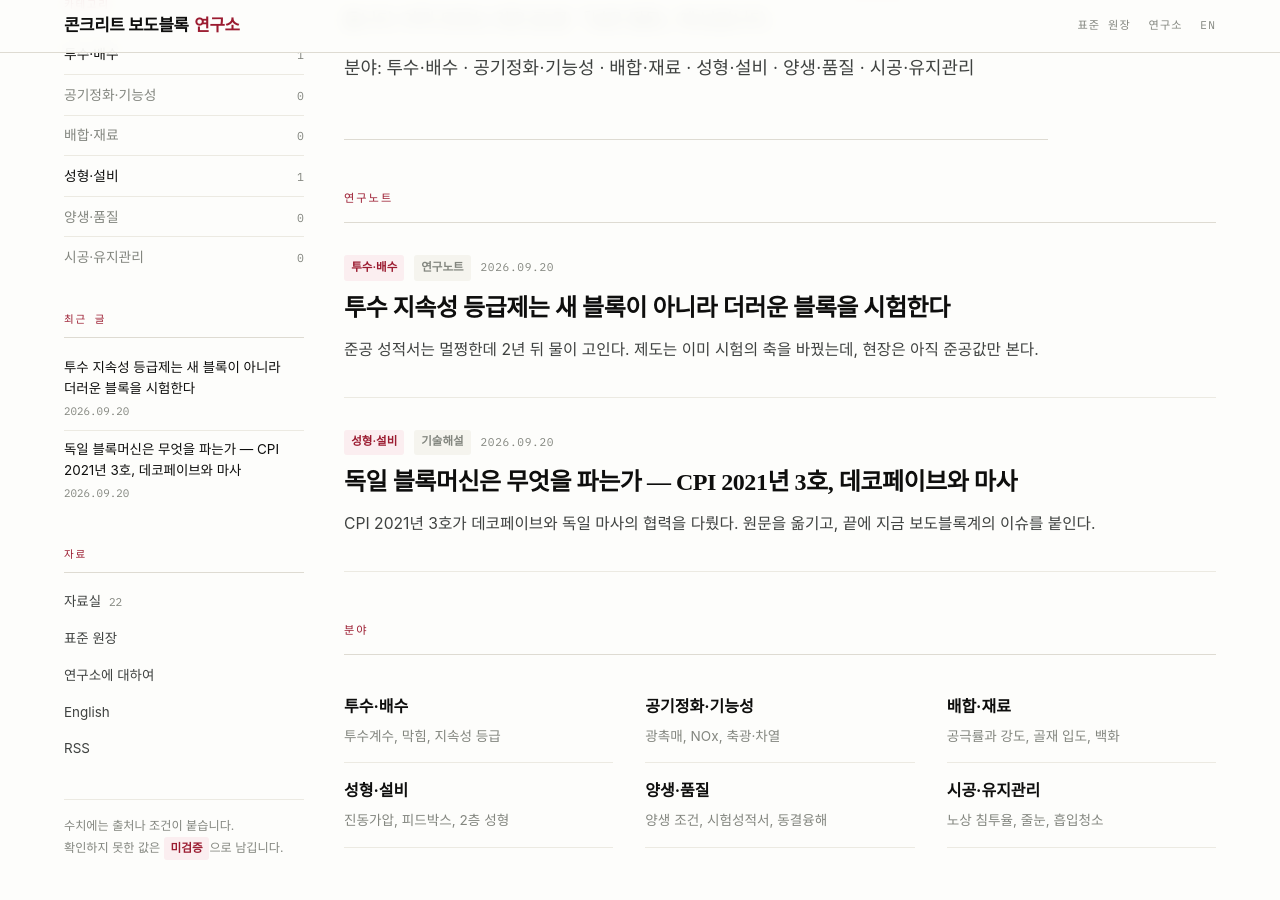
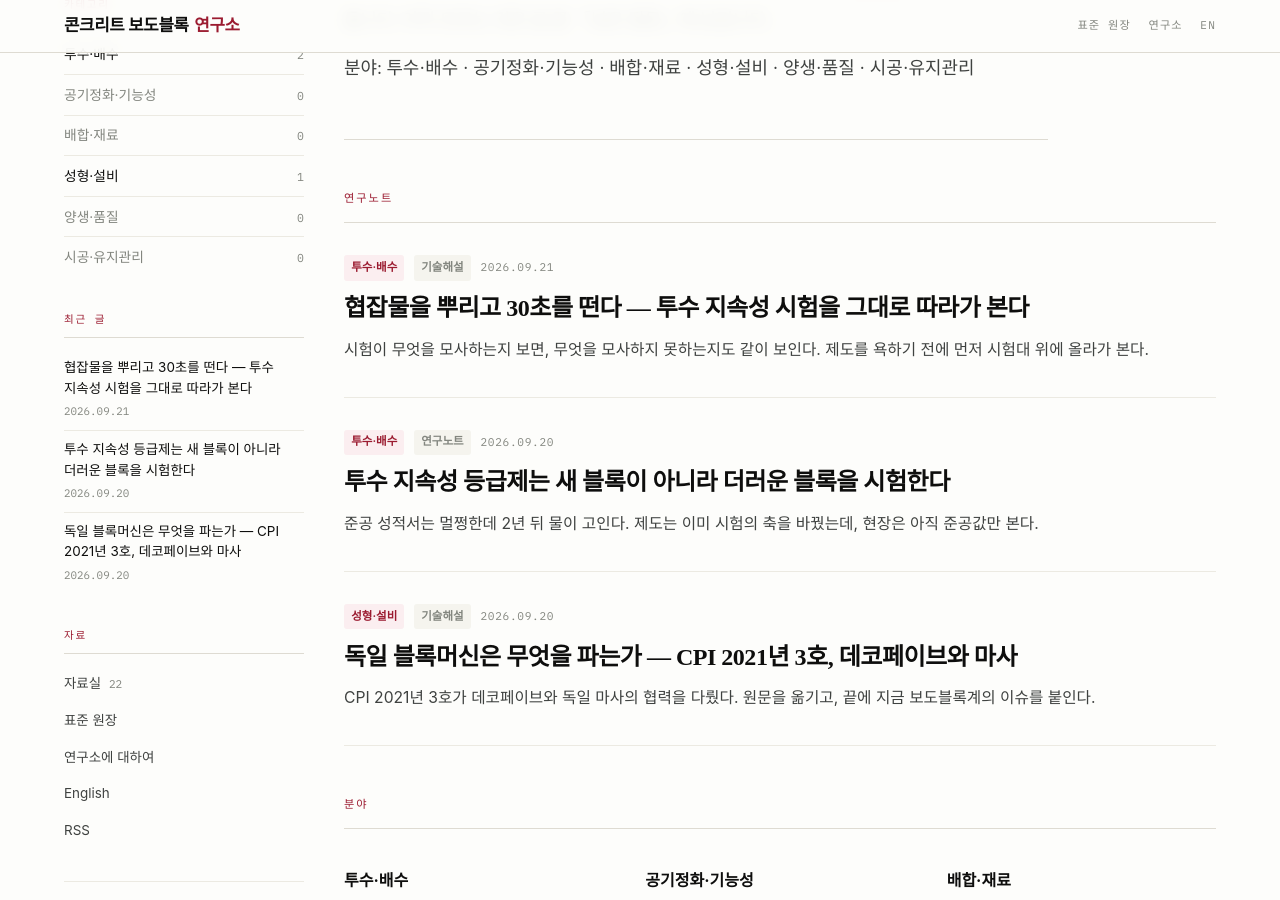
Before and after one commit to moonsukpark92/paver-lab, a Jekyll site: the page built from index.md, in a window 1280 px wide and 900 px high, scrolled down 386 px. Built offline with Jekyll 4.4.1, drawn with Linux system fonts in a browser that asks for light colours; some web fonts are replaced; some of the changed lines change nothing that is shown.

Commit message:
발행: 투수 지속성 ① 협잡물을 뿌리고 30초를 떤다 — 시험을 그대로 따라가 본다
대표 승인으로 발행. 작업대에서 눌러 나갔다.

```diff
--- a/_posts/2026-09-21-permeability-durability-test-walkthrough.md
+++ b/_posts/2026-09-21-permeability-durability-test-walkthrough.md
@@ -3,7 +3,6 @@ title: "협잡물을 뿌리고 30초를 떤다 — 투수 지속성 시험을
 category: 투수·배수
 grade: 기술해설
 lang: ko
-published: false   # 대표 승인 전. 날짜가 지나도 저절로 공개되지 않는다.
 series: "투수 지속성 ①"
 verified: 4
 unverified: 1
```
